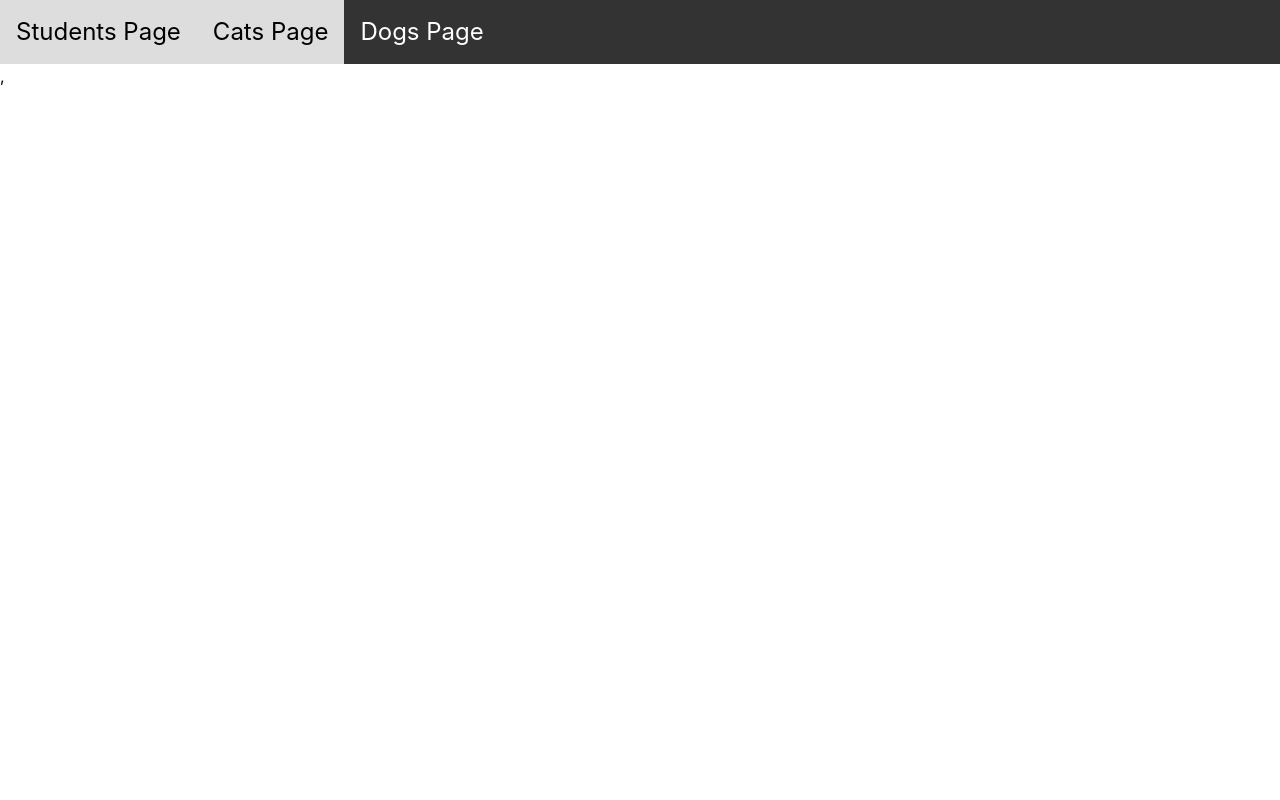
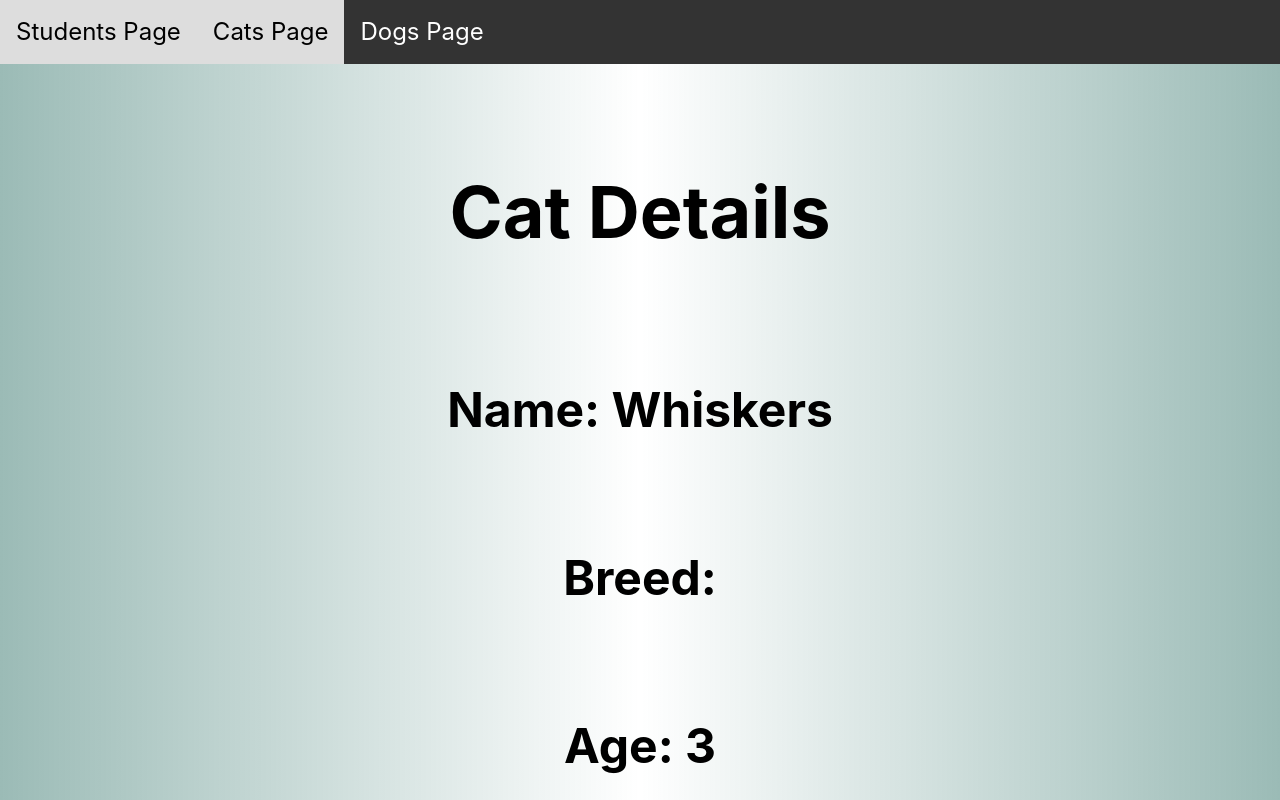
Before and after one commit to lmerrin/cat-dog, a React (Vite) app: page /cats/1 in a window 1280 px wide. Built offline with nearby package versions, Linux system fonts and the light colour scheme.

Commit message:
create new component Cat Details Page with dynamic route

```diff
--- a/src/App.jsx
+++ b/src/App.jsx
@@ -3,6 +3,7 @@ import { Routes, Route, NavLink } from "react-router-dom";
 import Students from "./Routes/Students/Students";
 import Cats from "./Routes/Cats/Cats";
 import Dogs from "./Routes/Dogs/Dogs";
+import CatDetailsPage from "./Routes/CatDetailsPage";
 
 import "./App.css";
 
@@ -26,6 +27,7 @@ function App() {
         <Route path="/" element={<Students />} />
         <Route path="/cats" element={<Cats />} />
         <Route path="/dogs" element={<Dogs />} />
+        <Route path="/cats/:catId" element={<CatDetailsPage />}/>
       </Routes>
     </>
   );
--- /dev/null
+++ b/src/Routes/CatDetailsPage.jsx
@@ -0,0 +1,19 @@
+import React from "react";
+import { cats } from "../data";
+import { useParams } from "react-router";
+
+export default function CatDetailsPage() {
+  const params = useParams();
+  const catId = Number(params.catId);
+
+  const singleCat = cats.find((cat) => cat.id === catId);
+
+  return (
+    <div className="page">
+      <h2>Cat Details</h2>
+      <p>Name: {singleCat.name}</p>
+      <p>Breed: {singleCat.breed}</p>
+      <p>Age: {singleCat.age}</p>
+    </div>
+  );
+}
```
Also changed, not shown: src/Routes/DogDetailsPage.jsx (added).
